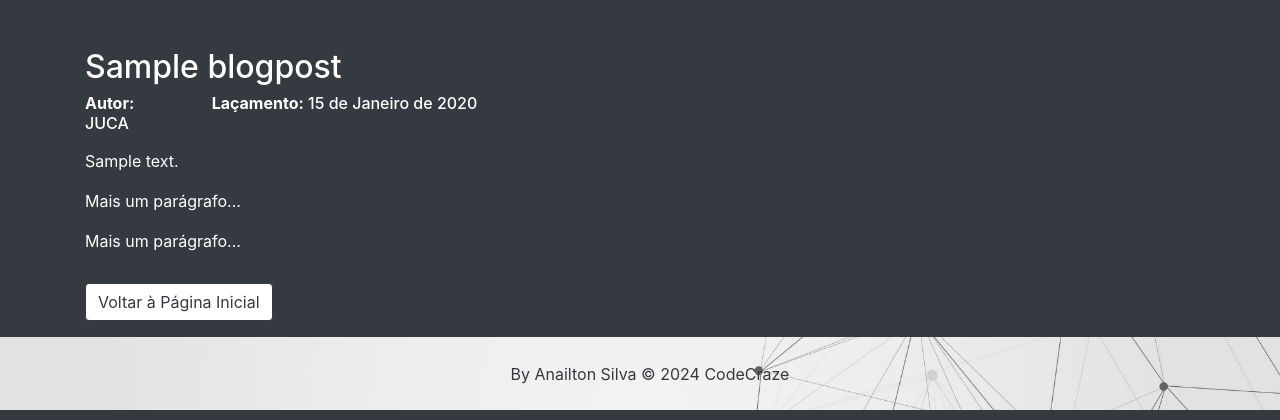
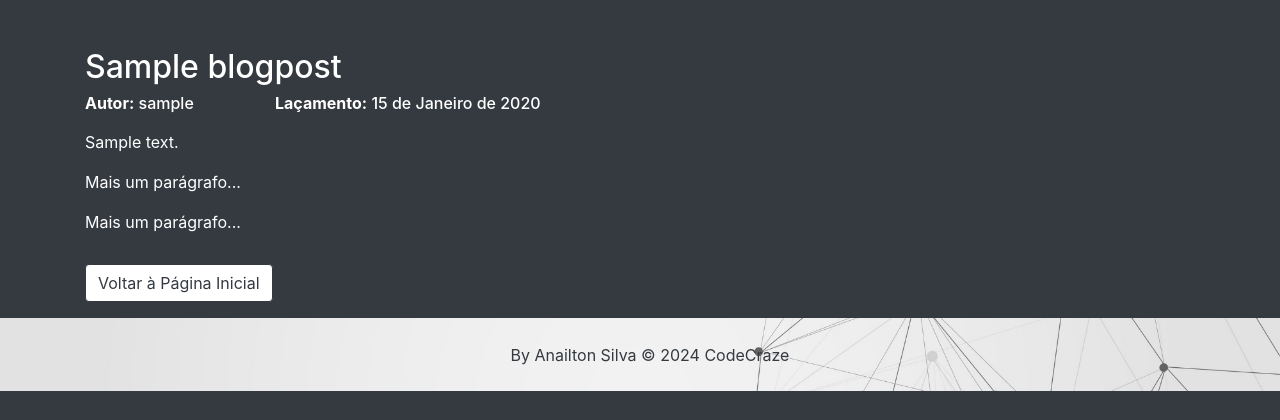
Before and after one commit to Anailton10/Blog, a Django app: page /home/detail/1/ in a window 1280 px wide. Shown: the part 216-636 px from the top of the page. Run offline with Django 5.2, Linux system fonts and the light colour scheme; tables that the repository leaves empty hold one stand-in row (values such as "Sample post"); some libraries are stand-ins or nearby versions.

Commit message:
feat: implement author in detail

```diff
--- a/blog/templates/detail.html
+++ b/blog/templates/detail.html
@@ -16,8 +16,8 @@
                 {% endif %}
                 <div class="post-details">
                     <div class="row">
-                        <div class="col-md-2">
-                           <h6> <p><strong>Autor:</strong> JUCA</p> </h6>
+                        <div class="col-md-3">
+                           <h6> <p><strong>Autor:</strong> {{post.author.username}}</p> </h6>
                         </div>
                         <div class="col-md-6">
                             <h6> <p><strong>Laçamento:</strong> {{ post.created_at }}</p> </h6>
```
